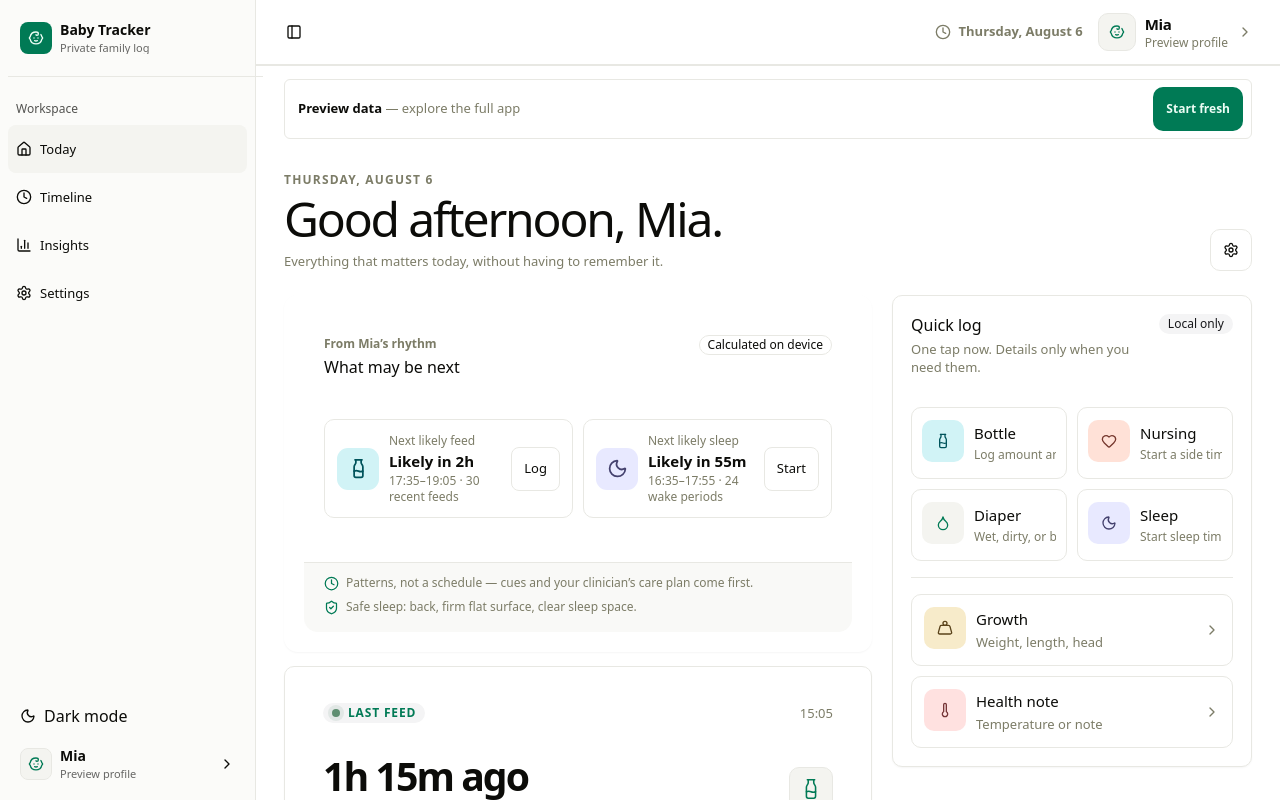
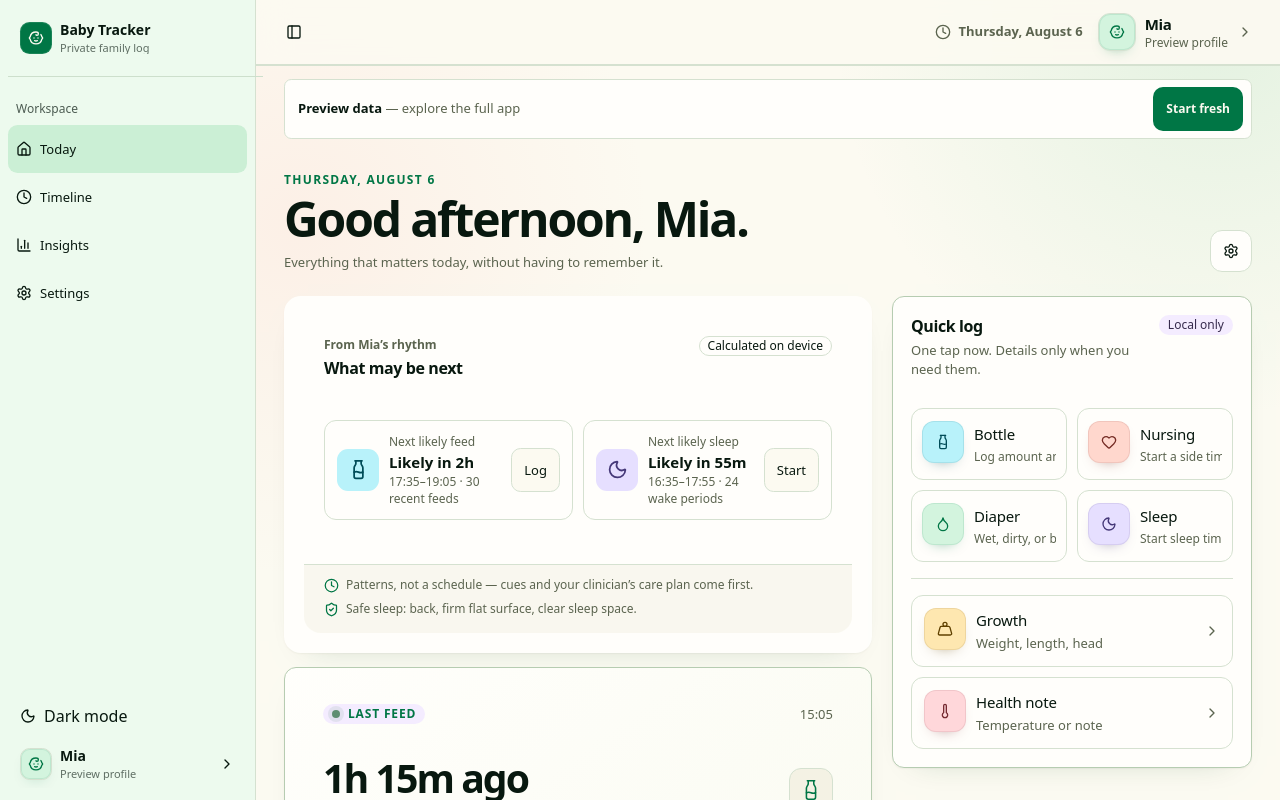
Before and after one commit to mpoapostolis/numa-baby, a React (Vite) app: page / in a window 1280 px wide. Built offline with nearby package versions, Linux system fonts and the light colour scheme.

Commit message:
Add playful sophisticated design tokens

```diff
--- a/src/styles.css
+++ b/src/styles.css
@@ -64,39 +64,39 @@
 }
 
 :root {
-  --radius: 0.625rem;
-  --background: oklch(1 0 0);
-  --foreground: oklch(0.153 0.006 107.1);
-  --card: oklch(1 0 0);
-  --card-foreground: oklch(0.153 0.006 107.1);
-  --popover: oklch(1 0 0);
-  --popover-foreground: oklch(0.153 0.006 107.1);
-  --primary: oklch(0.508 0.118 165.612);
-  --primary-foreground: oklch(0.979 0.021 166.113);
-  --secondary: oklch(0.967 0.001 286.375);
-  --secondary-foreground: oklch(0.21 0.006 285.885);
-  --muted: oklch(0.966 0.005 106.5);
-  --muted-foreground: oklch(0.58 0.031 107.3);
-  --accent: oklch(0.966 0.005 106.5);
-  --accent-foreground: oklch(0.228 0.013 107.4);
+  --radius: 0.75rem;
+  --background: oklch(0.985 0.012 98);
+  --foreground: oklch(0.19 0.028 158);
+  --card: oklch(0.998 0.004 98);
+  --card-foreground: oklch(0.19 0.028 158);
+  --popover: oklch(0.998 0.004 98);
+  --popover-foreground: oklch(0.19 0.028 158);
+  --primary: oklch(0.49 0.132 160);
+  --primary-foreground: oklch(0.985 0.012 98);
+  --secondary: oklch(0.955 0.032 302);
+  --secondary-foreground: oklch(0.32 0.062 298);
+  --muted: oklch(0.958 0.018 98);
+  --muted-foreground: oklch(0.49 0.035 128);
+  --accent: oklch(0.938 0.045 156);
+  --accent-foreground: oklch(0.265 0.064 158);
   --destructive: oklch(0.577 0.245 27.325);
   --destructive-foreground: oklch(0.985 0 0);
-  --border: oklch(0.93 0.007 106.5);
-  --input: oklch(0.93 0.007 106.5);
-  --ring: oklch(0.737 0.021 106.9);
-  --chart-1: oklch(0.855 0.138 181.071);
-  --chart-2: oklch(0.704 0.14 182.503);
-  --chart-3: oklch(0.6 0.118 184.704);
-  --chart-4: oklch(0.511 0.096 186.391);
-  --chart-5: oklch(0.437 0.078 188.216);
-  --sidebar: oklch(0.988 0.003 106.5);
-  --sidebar-foreground: oklch(0.153 0.006 107.1);
-  --sidebar-primary: oklch(0.596 0.145 163.225);
-  --sidebar-primary-foreground: oklch(0.979 0.021 166.113);
-  --sidebar-accent: oklch(0.966 0.005 106.5);
-  --sidebar-accent-foreground: oklch(0.228 0.013 107.4);
-  --sidebar-border: oklch(0.93 0.007 106.5);
-  --sidebar-ring: oklch(0.737 0.021 106.9);
+  --border: oklch(0.895 0.026 135);
+  --input: oklch(0.895 0.026 135);
+  --ring: oklch(0.62 0.14 160);
+  --chart-1: oklch(0.64 0.15 160);
+  --chart-2: oklch(0.72 0.14 28);
+  --chart-3: oklch(0.7 0.11 220);
+  --chart-4: oklch(0.69 0.12 296);
+  --chart-5: oklch(0.79 0.14 83);
+  --sidebar: oklch(0.973 0.022 146);
+  --sidebar-foreground: oklch(0.19 0.028 158);
+  --sidebar-primary: oklch(0.49 0.132 160);
+  --sidebar-primary-foreground: oklch(0.985 0.012 98);
+  --sidebar-accent: oklch(0.92 0.052 154);
+  --sidebar-accent-foreground: oklch(0.255 0.062 158);
+  --sidebar-border: oklch(0.885 0.032 145);
+  --sidebar-ring: oklch(0.62 0.14 160);
   --paper: var(--background);
   --surface: var(--card);
   --surface-soft: var(--muted);
@@ -109,22 +109,34 @@
   --brand: var(--primary);
   --brand-strong: var(--foreground);
   --brand-soft: var(--accent);
-  --peach: oklch(0.94 0.045 35);
-  --peach-ink: oklch(0.42 0.09 30);
-  --aqua: oklch(0.94 0.035 205);
-  --aqua-ink: oklch(0.4 0.075 205);
-  --lavender: oklch(0.94 0.035 285);
-  --lavender-ink: oklch(0.4 0.075 285);
-  --sand: oklch(0.94 0.045 90);
-  --sand-ink: oklch(0.4 0.065 80);
-  --health: oklch(0.94 0.04 20);
-  --health-ink: oklch(0.42 0.09 20);
+  --activity-nursing: oklch(0.93 0.07 30);
+  --activity-nursing-ink: oklch(0.4 0.105 28);
+  --activity-bottle: oklch(0.925 0.06 206);
+  --activity-bottle-ink: oklch(0.37 0.09 208);
+  --activity-sleep: oklch(0.925 0.065 292);
+  --activity-sleep-ink: oklch(0.39 0.105 290);
+  --activity-growth: oklch(0.935 0.075 88);
+  --activity-growth-ink: oklch(0.4 0.085 78);
+  --activity-health: oklch(0.93 0.065 15);
+  --activity-health-ink: oklch(0.4 0.105 18);
+  --peach: var(--activity-nursing);
+  --peach-ink: var(--activity-nursing-ink);
+  --aqua: var(--activity-bottle);
+  --aqua-ink: var(--activity-bottle-ink);
+  --lavender: var(--activity-sleep);
+  --lavender-ink: var(--activity-sleep-ink);
+  --sand: var(--activity-growth);
+  --sand-ink: var(--activity-growth-ink);
+  --health: var(--activity-health);
+  --health-ink: var(--activity-health-ink);
   --danger: var(--destructive);
   --danger-soft: color-mix(in oklch, var(--destructive) 8%, var(--background));
-  --warning: oklch(0.45 0.11 46);
-  --warning-soft: oklch(0.97 0.04 95);
-  --shadow-card: 0 1px 2px oklch(0.145 0 0 / 0.04);
-  --shadow-dialog: 0 24px 64px oklch(0.145 0 0 / 0.18);
+  --warning: oklch(0.47 0.11 52);
+  --warning-soft: oklch(0.955 0.065 92);
+  --glow-mint: oklch(0.8 0.105 156 / 0.2);
+  --glow-blush: oklch(0.86 0.095 28 / 0.16);
+  --shadow-card: 0 1px 2px oklch(0.24 0.04 158 / 0.045), 0 12px 32px -24px oklch(0.35 0.11 158 / 0.28);
+  --shadow-dialog: 0 30px 80px -24px oklch(0.22 0.06 158 / 0.3);
   --text-xs: 0.75rem;
   --text-sm: 0.8125rem;
   --text-body: 0.9375rem;
@@ -152,7 +164,23 @@ body {
   background: var(--paper);
   color: var(--ink);
   font-family: var(--font-sans);
+  font-optical-sizing: auto;
+  font-feature-settings: "ss01" 1, "cv02" 1, "cv03" 1, "cv04" 1;
+  line-height: 1.5;
   -webkit-font-smoothing: antialiased;
+}
+
+h1,
+h2,
+h3 {
+  color: var(--foreground);
+  font-weight: 680;
+  text-wrap: balance;
+}
+
+p,
+[data-slot="item-description"] {
+  text-wrap: pretty;
 }
 
 button,
@@ -206,55 +234,67 @@ button:disabled {
 }
 
 html.dark {
-  --background: oklch(0.153 0.006 107.1);
-  --foreground: oklch(0.988 0.003 106.5);
-  --card: oklch(0.228 0.013 107.4);
-  --card-foreground: oklch(0.988 0.003 106.5);
-  --popover: oklch(0.228 0.013 107.4);
-  --popover-foreground: oklch(0.988 0.003 106.5);
-  --primary: oklch(0.432 0.095 166.913);
-  --primary-foreground: oklch(0.979 0.021 166.113);
-  --secondary: oklch(0.274 0.006 286.033);
-  --secondary-foreground: oklch(0.985 0 0);
-  --muted: oklch(0.286 0.016 107.4);
-  --muted-foreground: oklch(0.737 0.021 106.9);
-  --accent: oklch(0.286 0.016 107.4);
-  --accent-foreground: oklch(0.988 0.003 106.5);
+  --background: oklch(0.16 0.018 145);
+  --foreground: oklch(0.965 0.014 98);
+  --card: oklch(0.215 0.025 145);
+  --card-foreground: oklch(0.965 0.014 98);
+  --popover: oklch(0.215 0.025 145);
+  --popover-foreground: oklch(0.965 0.014 98);
+  --primary: oklch(0.73 0.14 158);
+  --primary-foreground: oklch(0.16 0.03 155);
+  --secondary: oklch(0.28 0.048 298);
+  --secondary-foreground: oklch(0.94 0.022 300);
+  --muted: oklch(0.255 0.025 145);
+  --muted-foreground: oklch(0.73 0.028 115);
+  --accent: oklch(0.275 0.055 156);
+  --accent-foreground: oklch(0.96 0.016 100);
   --destructive: oklch(0.704 0.191 22.216);
   --destructive-foreground: oklch(0.985 0 0);
   --border: oklch(1 0 0 / 10%);
   --input: oklch(1 0 0 / 15%);
-  --ring: oklch(0.58 0.031 107.3);
-  --chart-1: oklch(0.855 0.138 181.071);
-  --chart-2: oklch(0.704 0.14 182.503);
-  --chart-3: oklch(0.6 0.118 184.704);
-  --chart-4: oklch(0.511 0.096 186.391);
-  --chart-5: oklch(0.437 0.078 188.216);
-  --sidebar: oklch(0.228 0.013 107.4);
-  --sidebar-foreground: oklch(0.988 0.003 106.5);
-  --sidebar-primary: oklch(0.696 0.17 162.48);
-  --sidebar-primary-foreground: oklch(0.262 0.051 172.552);
-  --sidebar-accent: oklch(0.286 0.016 107.4);
-  --sidebar-accent-foreground: oklch(0.988 0.003 106.5);
+  --ring: oklch(0.73 0.14 158);
+  --chart-1: oklch(0.72 0.14 158);
+  --chart-2: oklch(0.75 0.14 28);
+  --chart-3: oklch(0.74 0.11 220);
+  --chart-4: oklch(0.74 0.12 296);
+  --chart-5: oklch(0.81 0.13 83);
+  --sidebar: oklch(0.185 0.022 145);
+  --sidebar-foreground: oklch(0.965 0.014 98);
+  --sidebar-primary: oklch(0.73 0.14 158);
+  --sidebar-primary-foreground: oklch(0.16 0.03 155);
+  --sidebar-accent: oklch(0.27 0.055 156);
+  --sidebar-accent-foreground: oklch(0.96 0.016 100);
   --sidebar-border: oklch(1 0 0 / 10%);
-  --sidebar-ring: oklch(0.58 0.031 107.3);
+  --sidebar-ring: oklch(0.73 0.14 158);
   --surface-tint: color-mix(in oklch, var(--card) 82%, var(--muted));
   --subtle: color-mix(in oklch, var(--muted-foreground) 82%, var(--background));
-  --peach: oklch(0.3 0.045 30);
-  --peach-ink: oklch(0.88 0.055 35);
-  --aqua: oklch(0.3 0.035 205);
-  --aqua-ink: oklch(0.88 0.045 205);
-  --lavender: oklch(0.3 0.035 285);
-  --lavender-ink: oklch(0.88 0.045 285);
-  --sand: oklch(0.3 0.035 90);
-  --sand-ink: oklch(0.88 0.045 90);
-  --health: oklch(0.3 0.04 20);
-  --health-ink: oklch(0.88 0.055 20);
+  --activity-nursing: oklch(0.31 0.065 28);
+  --activity-nursing-ink: oklch(0.88 0.075 30);
+  --activity-bottle: oklch(0.31 0.055 206);
+  --activity-bottle-ink: oklch(0.87 0.06 205);
+  --activity-sleep: oklch(0.31 0.06 292);
+  --activity-sleep-ink: oklch(0.88 0.075 292);
+  --activity-growth: oklch(0.32 0.06 88);
+  --activity-growth-ink: oklch(0.89 0.075 88);
+  --activity-health: oklch(0.31 0.06 15);
+  --activity-health-ink: oklch(0.88 0.075 18);
+  --peach: var(--activity-nursing);
+  --peach-ink: var(--activity-nursing-ink);
+  --aqua: var(--activity-bottle);
+  --aqua-ink: var(--activity-bottle-ink);
+  --lavender: var(--activity-sleep);
+  --lavender-ink: var(--activity-sleep-ink);
+  --sand: var(--activity-growth);
+  --sand-ink: var(--activity-growth-ink);
+  --health: var(--activity-health);
+  --health-ink: var(--activity-health-ink);
   --danger-soft: color-mix(in oklch, var(--destructive) 12%, var(--background));
   --warning: oklch(0.84 0.1 84);
-  --warning-soft: oklch(0.26 0.035 55);
-  --shadow-card: 0 1px 2px oklch(0 0 0 / 0.18);
-  --shadow-dialog: 0 24px 64px oklch(0 0 0 / 0.42);
+  --warning-soft: oklch(0.29 0.05 62);
+  --glow-mint: oklch(0.68 0.12 158 / 0.13);
+  --glow-blush: oklch(0.7 0.11 28 / 0.1);
+  --shadow-card: 0 1px 2px oklch(0 0 0 / 0.18), 0 14px 34px -24px oklch(0 0 0 / 0.62);
+  --shadow-dialog: 0 30px 90px -24px oklch(0 0 0 / 0.72);
   color-scheme: dark;
 }
 
@@ -520,16 +560,17 @@ html.dark {
 .section-heading h1 {
   margin: 6px 0 0;
   font-size: clamp(2rem, 8vw, 2.625rem);
+  font-weight: 680;
   line-height: 1.02;
   letter-spacing: -0.045em;
 }
 
 .eyebrow {
   margin: 0;
-  color: var(--muted-foreground);
+  color: var(--primary);
   font-size: var(--text-xs);
-  font-weight: 850;
-  letter-spacing: 0.1em;
+  font-weight: 760;
+  letter-spacing: 0.11em;
   text-transform: uppercase;
 }
 
@@ -538,7 +579,7 @@ html.dark {
   margin: 8px 0 0;
   color: var(--muted-foreground);
   font-size: var(--text-sm);
-  line-height: 1.45;
+  line-height: 1.55;
 }
 
 .icon-button,
@@ -2833,7 +2874,10 @@ html.dark {
   overflow-y: auto;
   overscroll-behavior-y: contain;
   scroll-padding-top: 64px;
-  background: var(--background);
+  background:
+    radial-gradient(circle at 94% 4%, var(--glow-mint), transparent 24rem),
+    radial-gradient(circle at 4% 28%, var(--glow-blush), transparent 22rem),
+    var(--background);
 }
 
 .numa-sidebar [data-sidebar="sidebar"] {
@@ -2907,7 +2951,7 @@ html.dark {
   isolation: isolate;
   min-height: 64px;
   padding: max(10px, env(safe-area-inset-top)) 18px 10px;
-  background: color-mix(in oklch, var(--background) 94%, transparent);
+  background: color-mix(in oklch, var(--background) 91%, transparent);
   backdrop-filter: blur(16px);
   -webkit-backdrop-filter: blur(16px);
   box-shadow: 0 1px 0 var(--border);
@@ -2951,6 +2995,32 @@ html.dark {
   box-shadow: var(--shadow-card);
 }
 
+.care-forecast,
+.now-card,
+.quick-section,
+.activity-list,
+.chart-card,
+.growth-card,
+.privacy-card,
+.settings-group,
+.pro-card {
+  border-color: color-mix(in oklch, var(--border) 82%, var(--primary));
+}
+
+.now-card {
+  background: linear-gradient(145deg, var(--card), color-mix(in oklch, var(--card) 78%, var(--accent)));
+}
+
+.privacy-card {
+  background: linear-gradient(135deg, var(--card), color-mix(in oklch, var(--card) 84%, var(--accent)));
+}
+
+.pro-card {
+  background:
+    radial-gradient(circle at 100% 0%, color-mix(in oklch, var(--secondary) 68%, transparent), transparent 18rem),
+    linear-gradient(145deg, var(--card), color-mix(in oklch, var(--card) 86%, var(--secondary)));
+}
+
 .care-forecast-heading,
 .quick-section-header {
   display: flex;
@@ -3033,6 +3103,45 @@ html.dark {
   color: var(--accent-foreground);
 }
 
+.action-icon,
+.activity-glyph,
+.baby-avatar,
+.wordmark-mark {
+  box-shadow:
+    inset 0 0 0 1px color-mix(in oklch, currentColor 10%, transparent),
+    0 6px 16px -12px currentColor;
+}
+
+.count-badge {
+  border-color: color-mix(in oklch, var(--primary) 24%, var(--border));
+  background: color-mix(in oklch, var(--accent) 68%, var(--card));
+  color: var(--accent-foreground);
+}
+
+[data-slot="card-title"],
+[data-slot="dialog-title"] {
+  font-weight: 680;
+  letter-spacing: -0.025em;
+}
+
+[data-slot="item-title"] {
+  letter-spacing: -0.012em;
+}
+
+@media (hover: hover) and (pointer: fine) {
+  .quick-action,
+  .settings-action,
+  .activity-row {
+    transition: transform 160ms ease, background-color 160ms ease, box-shadow 160ms ease;
+  }
+
+  .quick-action:hover,
+  .settings-action:hover {
+    transform: translateY(-1px);
+    box-shadow: 0 10px 24px -20px color-mix(in oklch, var(--primary) 48%, transparent);
+  }
+}
+
 .quick-action [data-slot="item-title"] {
   font-size: 0.9375rem;
 }
```
